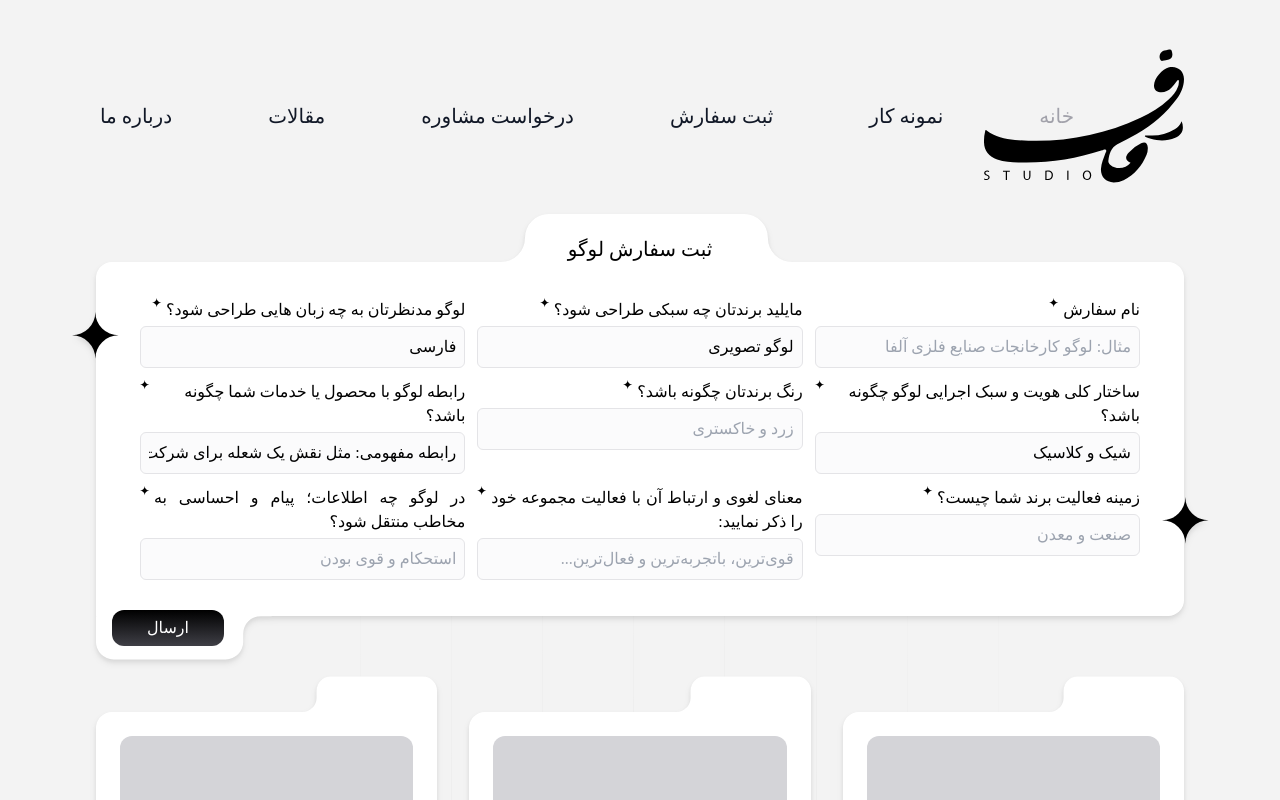
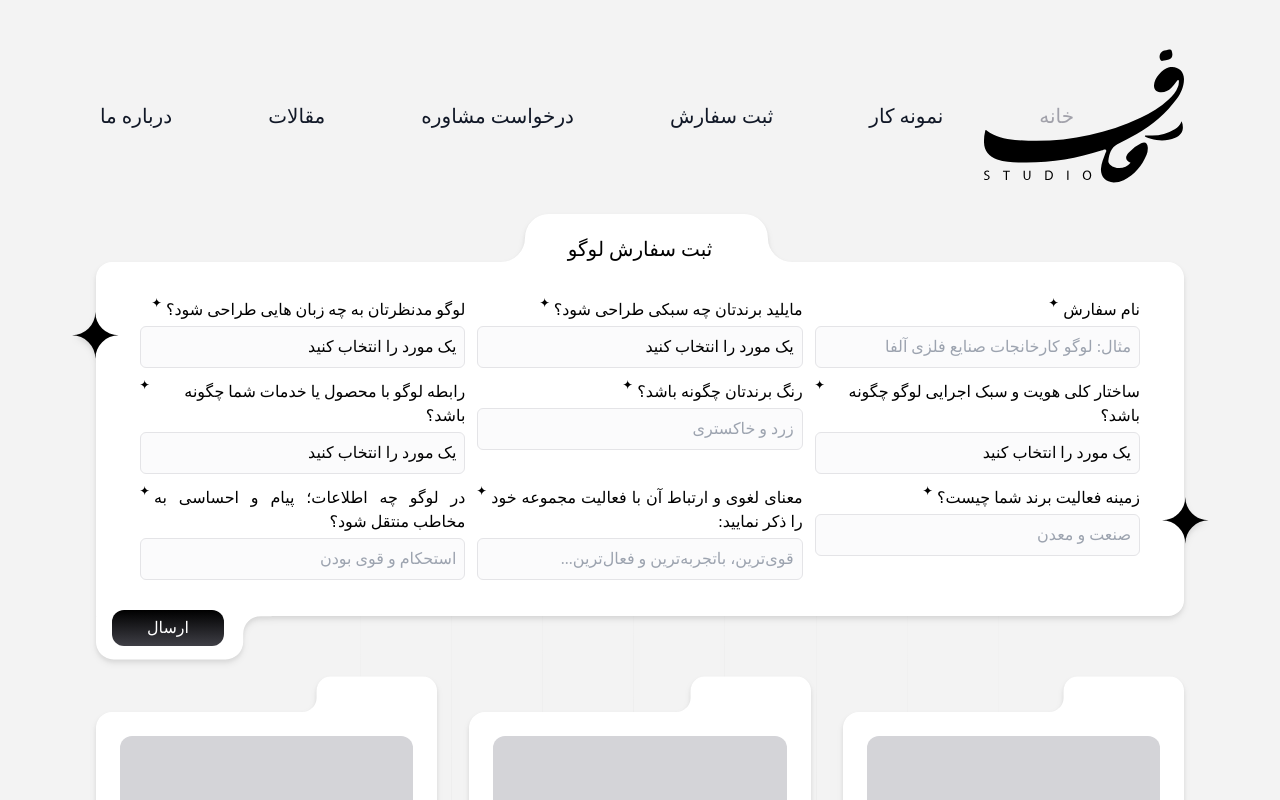
Before and after one commit to Erfanmah7/ghaf, a React (Vite) app: page / in a window 1280 px wide. Shown: the top 800 px of the page. Built offline with nearby package versions, Linux system fonts and the light colour scheme; a web font is replaced by a local one.

Commit message:
update form

```diff
--- a/src/components/CardForm.jsx
+++ b/src/components/CardForm.jsx
@@ -82,6 +82,10 @@ function CardForm() {
                 id="typelogo"
                 onChange={changeHandler}
               >
+                {" "}
+                <option value="hint" disabled selected hidden>
+                  یک مورد را انتخاب کنید
+                </option>
                 <option value="logopic">لوگو تصویری</option>
                 <option value="logotype">لوگو تایپ</option>
                 <option value="logotp">لوگو ترکیبی</option>
@@ -103,6 +107,10 @@ function CardForm() {
                 name="language"
                 id="language"
               >
+                {" "}
+                <option value="hint" disabled selected hidden>
+                  یک مورد را انتخاب کنید
+                </option>
                 <option value="persian">فارسی</option>
                 <option value="english">انگلیسی</option>
               </select>
@@ -126,6 +134,10 @@ function CardForm() {
                 name="logoidentity"
                 id="logoidentity"
               >
+                {" "}
+                <option value="hint" disabled selected hidden>
+                  یک مورد را انتخاب کنید
+                </option>
                 <option value="classic">شیک و کلاسیک</option>
                 <option value="modern">لاکچری و مدرن</option>
                 <option value="conceptual">خلاقانه و مفهومی</option>
@@ -167,6 +179,9 @@ function CardForm() {
                 name="logolink"
                 onChange={changeHandler}
               >
+                <option value="hint" disabled selected hidden>
+                  یک مورد را انتخاب کنید
+                </option>
                 <option value="concept">
                   رابطه مفهومی: مثل نقش یک شعله برای شرکت فعال در زمینه نفت و
                   گاز
--- a/src/routers/Router.jsx
+++ b/src/routers/Router.jsx
@@ -4,7 +4,7 @@ import Home from "../pages/Home";
 import NotFound from "../pages/NotFound";
 import FormAbout from "../components/FormAbout";
 import FormRegistr from "../components/FormRegistr";
-import Details from "../pages/details";
+import Details from "../pages/Details";
 
 function Router() {
   return (
```
